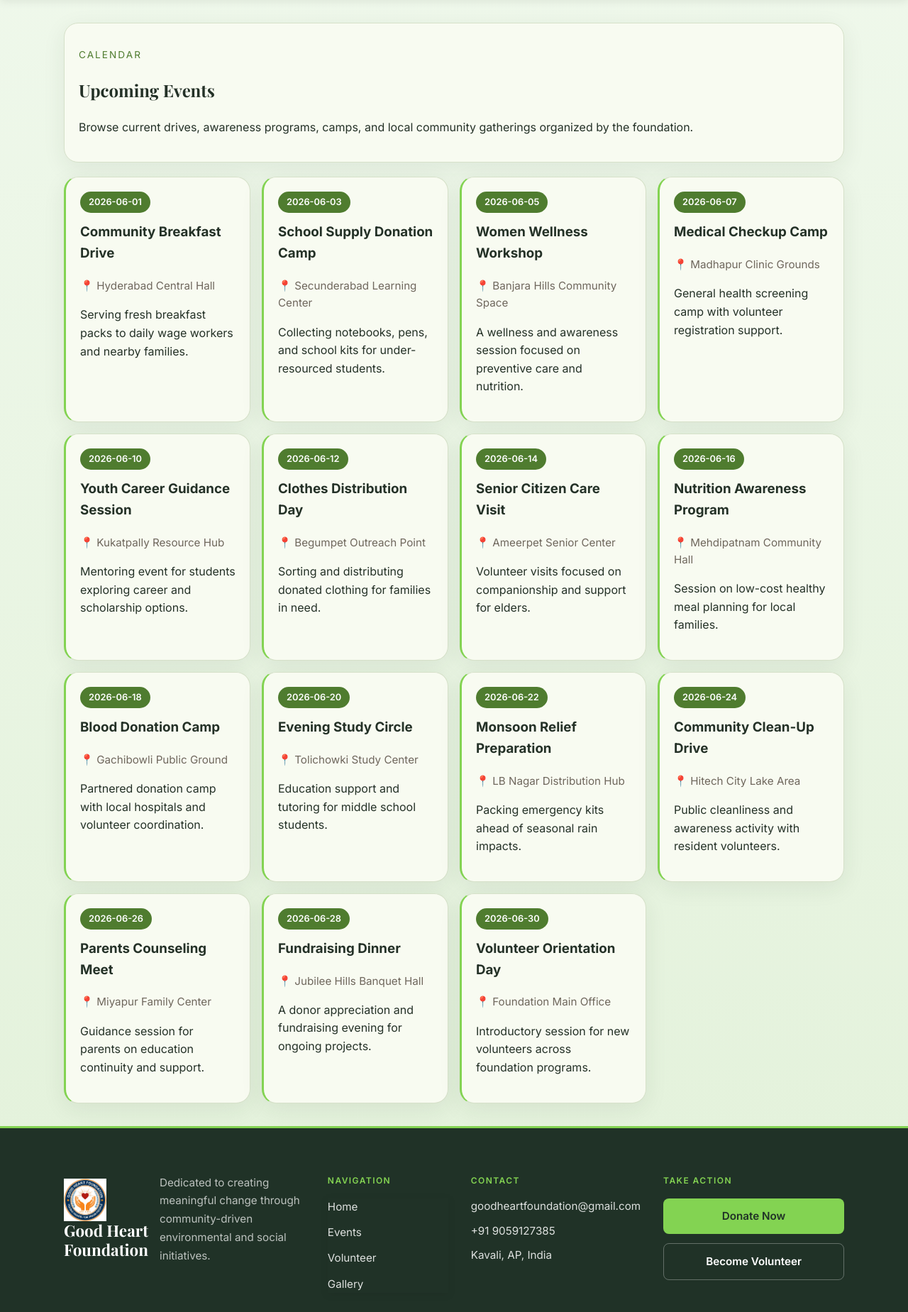
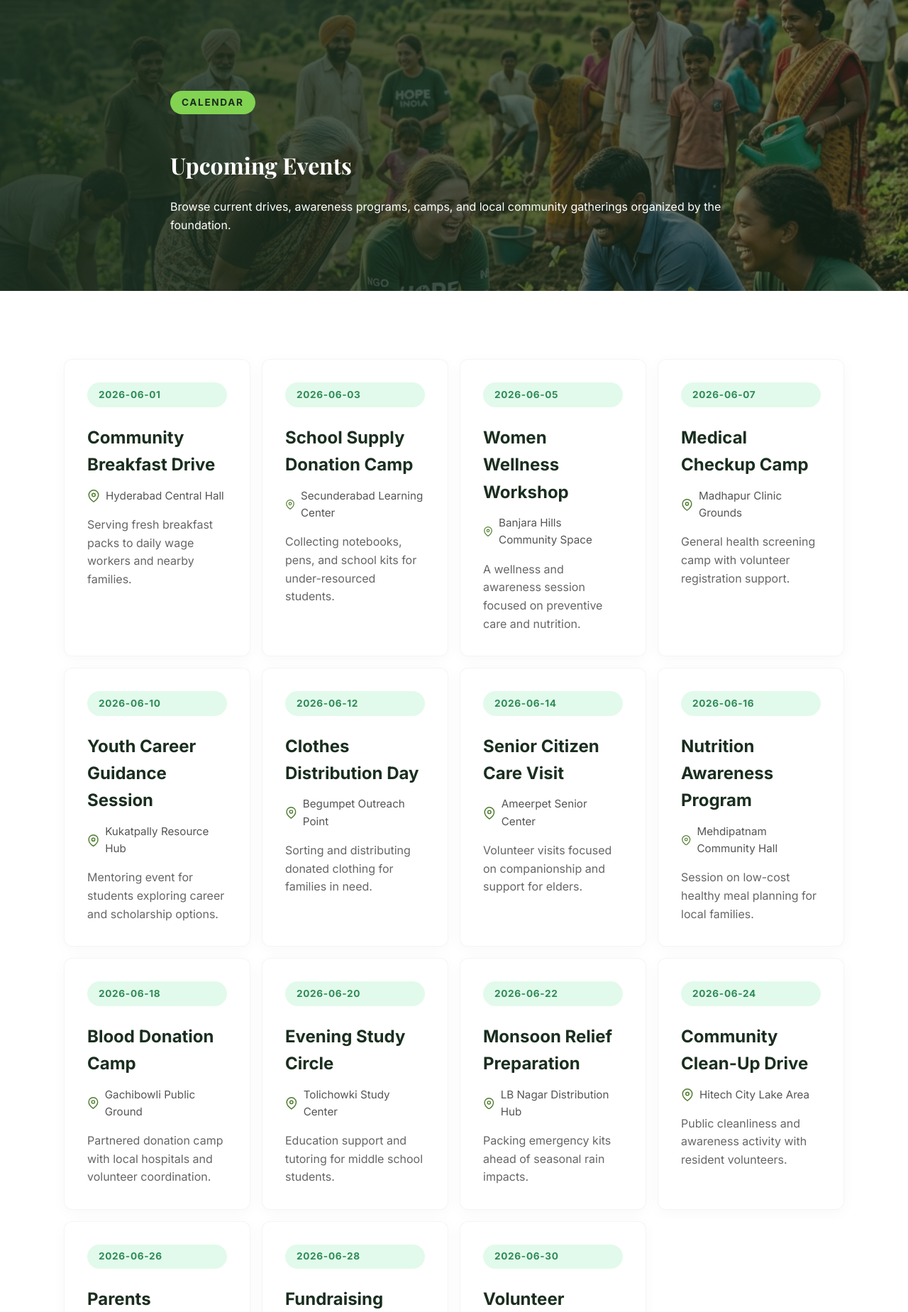
Before and after one commit to BShivaji/GoodHeartFoundation, a Flask app: page /events/ in a window 1280 px wide. Shown: the part 90-1939 px from the top of the page at 71% size. Run offline with Flask 3, Linux system fonts and the light colour scheme; data comes from the database, SQL or seed files in the repository; some libraries are stand-ins or nearby versions.

Commit message:
feat: implement gallery and events pages with corresponding CSS styling

```diff
--- a/static/css/events.css
+++ b/static/css/events.css
@@ -1,37 +1,26 @@
-.event-list .card h3 {
-    margin-top: 0;
+/* ─── EVENTS PAGE SPECIFIC STYLES ──────────────────────────── */
+
+/* Event Card (Overrides on premium-feature-card) */
+.event-card {
+    transition: transform 0.3s cubic-bezier(0.16, 1, 0.3, 1), box-shadow 0.3s cubic-bezier(0.16, 1, 0.3, 1);
 }
 
-.event-meta {
-    color: #6f675d;
-    font-size: 0.95rem;
-}
-
-/* ─── EVENT CARD (public page) ───────────────────────────────── */
-.event-list .card[data-event-card] {
-    border-left: 3px solid var(--accent);
-    transition: transform 0.2s ease, box-shadow 0.2s ease;
-}
-
-.event-list .card[data-event-card]:hover {
+.event-card:hover {
     transform: translateY(-4px);
-    box-shadow: 0 16px 36px rgba(36, 49, 39, 0.14);
+    box-shadow: 0 12px 30px rgba(40, 69, 34, 0.12);
 }
 
 /* Date badge */
 .event-date-badge {
     display: inline-block;
-    background: var(--accent-dark);
-    color: white;
-    padding: 0.3rem 0.75rem;
+    background: #e2faeb;
+    color: #2e8b57;
+    padding: 0.4rem 1rem;
     border-radius: 999px;
-    font-size: 0.8rem;
-    font-weight: 600;
-    margin-bottom: 0.75rem;
+    font-size: 0.85rem;
+    font-weight: 700;
+    margin-bottom: 1rem;
     font-family: 'Inter', sans-serif;
+    letter-spacing: 0.05em;
+    text-transform: uppercase;
 }
-
-/* Location icon prefix via CSS */
-.event-meta--location::before {
-    content: "📍 ";
-}
--- a/templates/user/events.html
+++ b/templates/user/events.html
@@ -4,30 +4,45 @@
 {% block styles %}<link rel="stylesheet" href="{{ url_for('static', filename='css/events.css') }}">{% endblock %}
 {% block body %}
 {% include "user/navbar.html" %}
-<section class="page-section event-list">
+
+<!-- INTERNAL HERO -->
+<header class="hero-premium hero-premium--internal" style="background-image: linear-gradient(to right, rgba(26, 46, 31, 0.9), rgba(26, 46, 31, 0.6)), url('{{ url_for('static', filename='images/volunteer_hero.png') }}');">
+    <div class="container hero-premium__container">
+        <div class="hero-premium__content">
+            <span class="hero-premium__eyebrow">Calendar</span>
+            <h1 class="hero-premium__title">Upcoming Events</h1>
+            <p class="hero-premium__desc">Browse current drives, awareness programs, camps, and local community gatherings organized by the foundation.</p>
+        </div>
+    </div>
+</header>
+
+<section class="section-premium">
     <div class="container">
-        <div class="card" style="margin-bottom:1.25rem;">
-            <p style="letter-spacing:0.15em;text-transform:uppercase;color:var(--accent-dark);font-size:0.85rem;">Calendar</p>
-            <h1>Upcoming Events</h1>
-            <p>Browse current drives, awareness programs, camps, and local community gatherings organized by the foundation.</p>
-        </div>
         <div class="grid">
             {% for event in events %}
-            <div class="card" data-event-card>
+            <div class="premium-feature-card event-card" data-event-card style="text-align: left; padding: 2rem;">
                 <span class="event-date-badge">{{ event.event_date }}</span>
-                <h3>{{ event.title }}</h3>
-                <p class="event-meta event-meta--location">{{ event.location }}</p>
-                <p>{{ event.description }}</p>
+                <h3 style="font-size: 1.5rem; margin-top: 0.5rem; margin-bottom: 0.75rem; color: #1a2e1f;">{{ event.title }}</h3>
+
+                <p class="event-meta event-meta--location" style="display: flex; align-items: center; gap: 0.5rem; color: #555; font-size: 0.95rem; margin-bottom: 1rem;">
+                    <svg xmlns="http://www.w3.org/2000/svg" width="18" height="18" viewBox="0 0 24 24" fill="none" stroke="currentColor" stroke-width="2" stroke-linecap="round" stroke-linejoin="round" class="feather feather-map-pin" style="color: #4f7c2f;"><path d="M21 10c0 7-9 13-9 13s-9-6-9-13a9 9 0 0 1 18 0z"></path><circle cx="12" cy="10" r="3"></circle></svg>
+                    {{ event.location }}
+                </p>
+                <p style="color: #666; line-height: 1.6;">{{ event.description }}</p>
             </div>
             {% else %}
-            <div class="card">
-                <h3>No Scheduled Events Yet</h3>
+            <div class="premium-feature-card" style="grid-column: 1 / -1; text-align: center;">
+                <div class="volunteer-area-icon" style="margin: 0 auto 1.5rem auto;">
+                    <svg xmlns="http://www.w3.org/2000/svg" width="28" height="28" viewBox="0 0 24 24" fill="none" stroke="currentColor" stroke-width="2.5" stroke-linecap="round" stroke-linejoin="round" class="feather feather-calendar"><rect x="3" y="4" width="18" height="18" rx="2" ry="2"></rect><line x1="16" y1="2" x2="16" y2="6"></line><line x1="8" y1="2" x2="8" y2="6"></line><line x1="3" y1="10" x2="21" y2="10"></line></svg>
+                </div>
+                <h3 style="font-size: 1.8rem; color: #1a2e1f; margin-bottom: 0.5rem;">No Scheduled Events Yet</h3>
                 <p>The admin team has not published any events yet. Check back soon or volunteer to stay updated.</p>
             </div>
             {% endfor %}
         </div>
     </div>
 </section>
+
 {% include "user/footer.html" %}
 {% endblock %}
 {% block scripts %}<script src="{{ url_for('static', filename='js/events.js') }}"></script>{% endblock %}
```
Also changed, not shown: static/css/gallery.css (+8 -6 lines), templates/user/gallery.html (+19 -8 lines).
